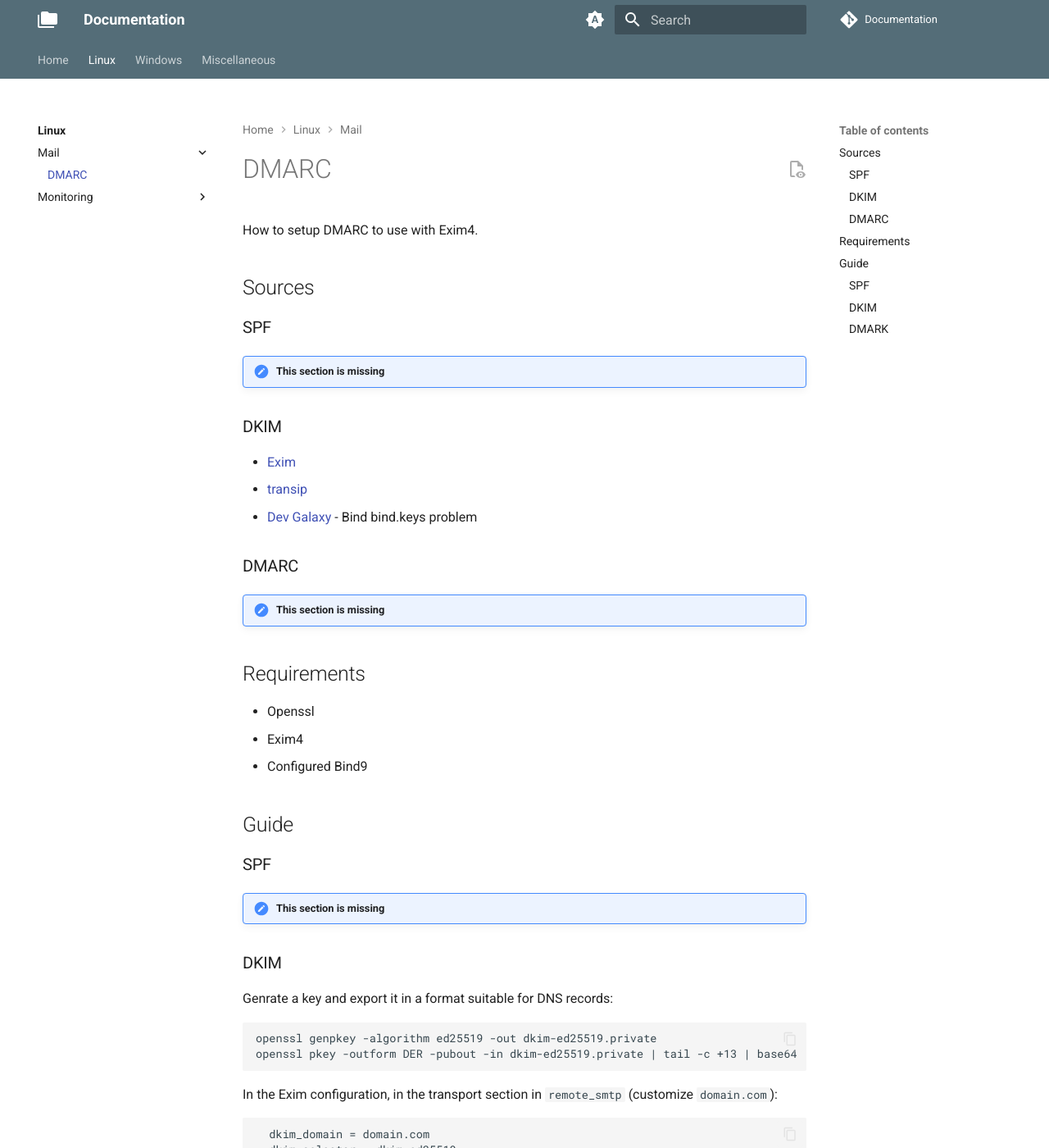
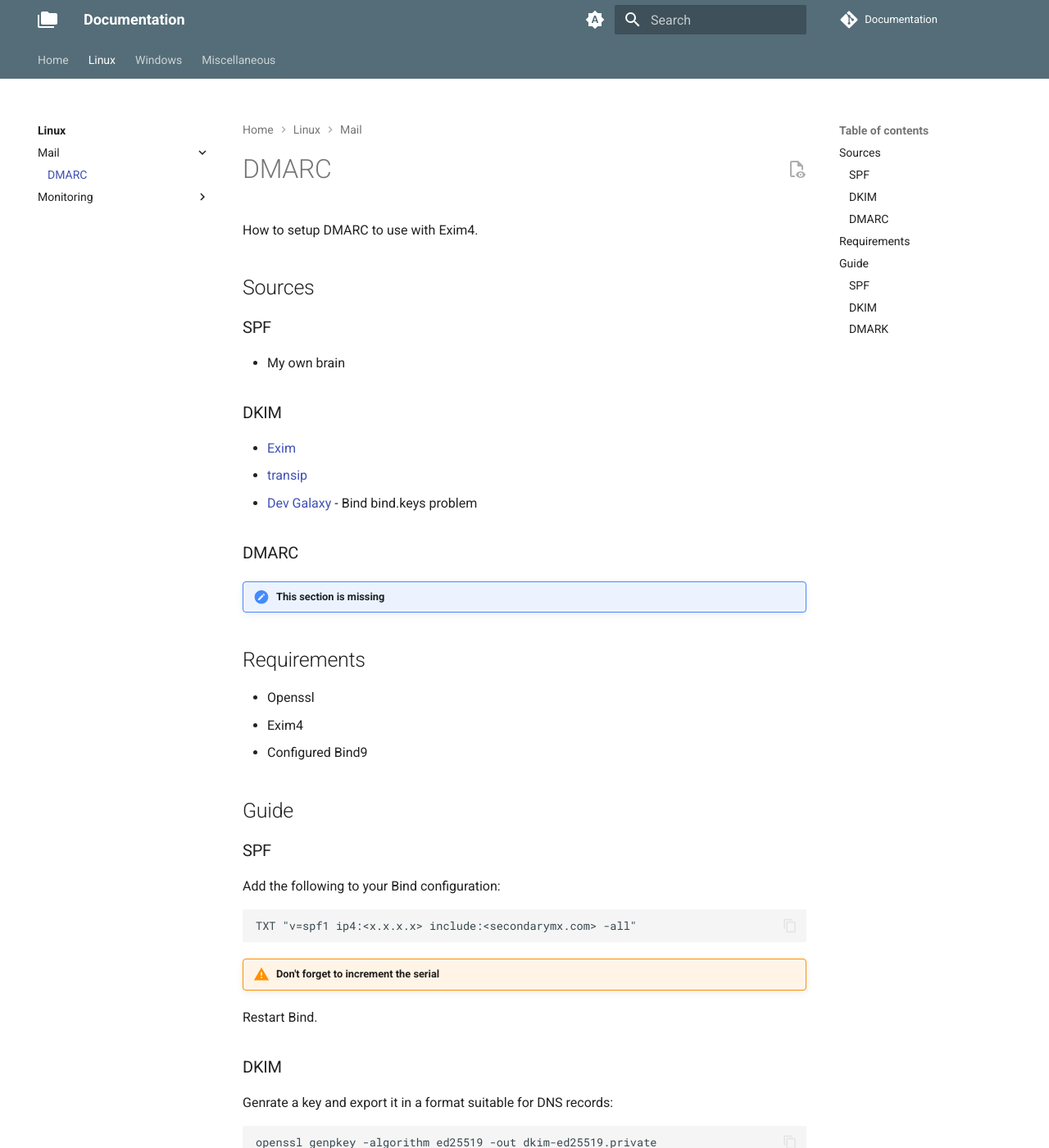
Before and after one commit to FlagHunter01/documentation.frolov.eu, an MkDocs documentation site: the page built from docs/linux/mail/dmarc.md, in a window 1280 px wide and 1400 px high. Shown: the whole window at 82% size. Built offline with MkDocs 1.6.1 and Material for MkDocs 9.7.7, drawn with Linux system fonts in a browser that asks for light colours; plug-ins that fetch from the network failed and are left out; comment, search, counter and statistics services are not loaded.

Commit message:
Write SPF part in dmarc

````diff
--- a/docs/linux/mail/dmarc.md
+++ b/docs/linux/mail/dmarc.md
@@ -9,7 +9,7 @@ How to setup DMARC to use with Exim4.
 
 ### SPF
 
-!!! note "This section is missing"
+- My own brain
 
 ### DKIM
 
@@ -31,7 +31,15 @@ How to setup DMARC to use with Exim4.
 
 ### SPF
 
-!!! note "This section is missing"
+Add the following to your Bind configuration:
+
+```
+TXT "v=spf1 ip4:<x.x.x.x> include:<secondarymx.com> -all"
+```
+
+!!! warning "Don't forget to increment the serial"
+
+Restart Bind.
 
 ### DKIM
 
````
